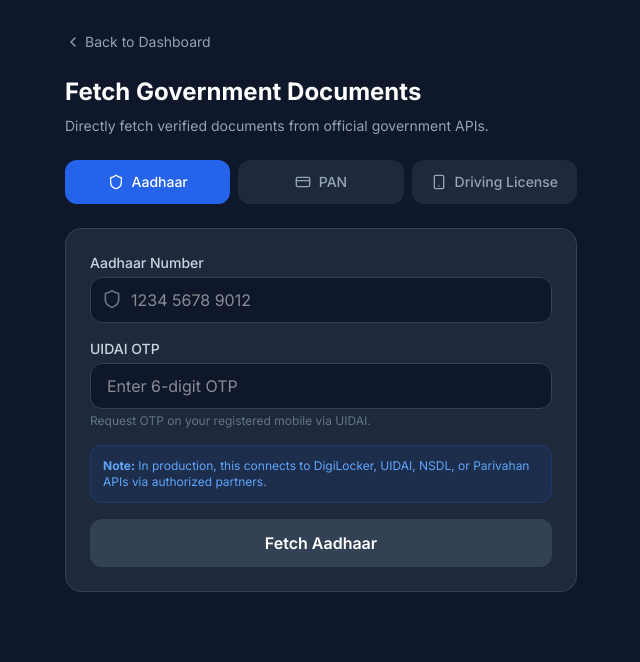
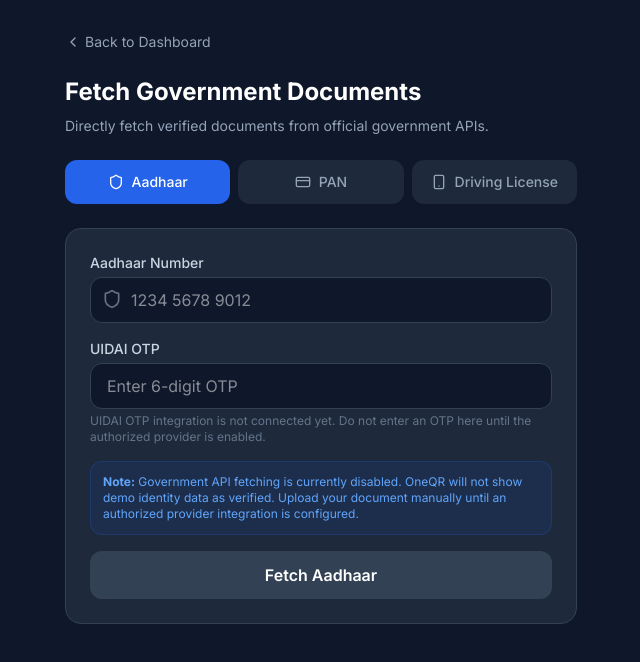
Before and after one commit to Deva9294/oneqr, a Next.js app in the folder frontend/: page /dashboard/gov-fetch in a window 1280 px wide. Shown: the top 662 px of the page, without its empty margins (319-959 px from the left). Built offline with nearby package versions, Linux system fonts and the light colour scheme; no server answers.

Commit message:
Clarify government document integrations are not yet configured

```diff
--- a/frontend/src/app/dashboard/gov-fetch/page.tsx
+++ b/frontend/src/app/dashboard/gov-fetch/page.tsx
@@ -118,13 +118,13 @@ export default function GovFetchPage() {
                   className="w-full bg-slate-900 border border-slate-700 rounded-xl px-4 py-2.5 text-white focus:outline-none focus:border-blue-500"
                   placeholder="Enter 6-digit OTP"
                 />
-                <p className="text-slate-500 text-xs mt-1">Request OTP on your registered mobile via UIDAI.</p>
+                <p className="text-slate-500 text-xs mt-1">UIDAI OTP integration is not connected yet. Do not enter an OTP here until the authorized provider is enabled.</p>
               </div>
             )}
 
             <div className="bg-blue-600/10 border border-blue-600/20 rounded-xl p-3">
               <p className="text-blue-400 text-xs">
-                <strong>Note:</strong> In production, this connects to DigiLocker, UIDAI, NSDL, or Parivahan APIs via authorized partners.
+                <strong>Note:</strong> Government API fetching is currently disabled. OneQR will not show demo identity data as verified. Upload your document manually until an authorized provider integration is configured.
               </p>
             </div>
 
```
